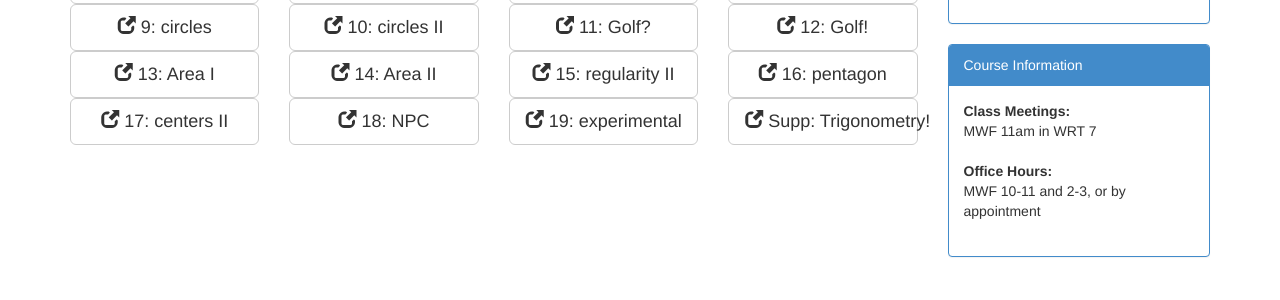
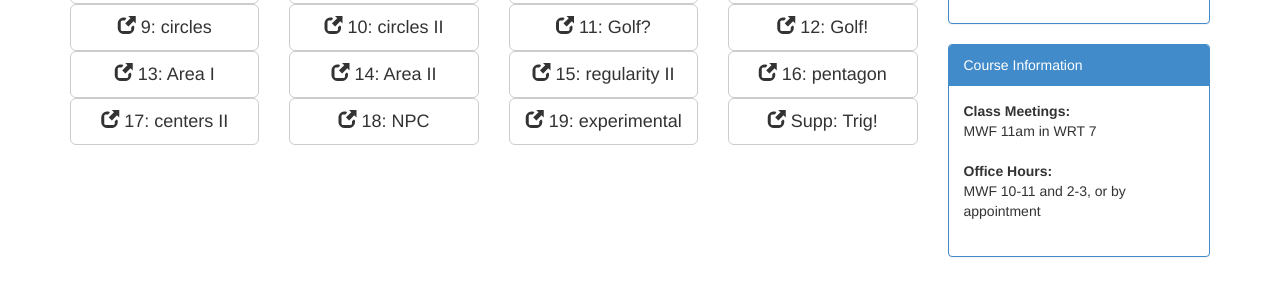
Before and after one commit to theronhitchman/euclidean-geometry, a Jekyll site: the page built from tasks/index.md, in a window 1280 px wide. Shown: the part 429-729 px from the top of the page. Built offline with Jekyll 4.4.1, drawn with Linux system fonts in a browser that asks for light colours; nearby versions of some CDN libraries.

Commit message:
update tasks page to correct formatting of trig button

```diff
--- a/tasks/index.md
+++ b/tasks/index.md
@@ -92,7 +92,7 @@ layout: default
 </div>
 <div class="col-xs-6 col-sm-4 col-lg-3 text-center">
   <a class="btn btn-default btn-lg btn-block" href="#">
-  <span class="glyphicon glyphicon-new-window"></span> Supp:<br class="visible-xs" /> Trigonometry!</a>
+  <span class="glyphicon glyphicon-new-window"></span> Supp:<br class="visible-xs" /> Trig!</a>
 </div>
 </div>
 
```
